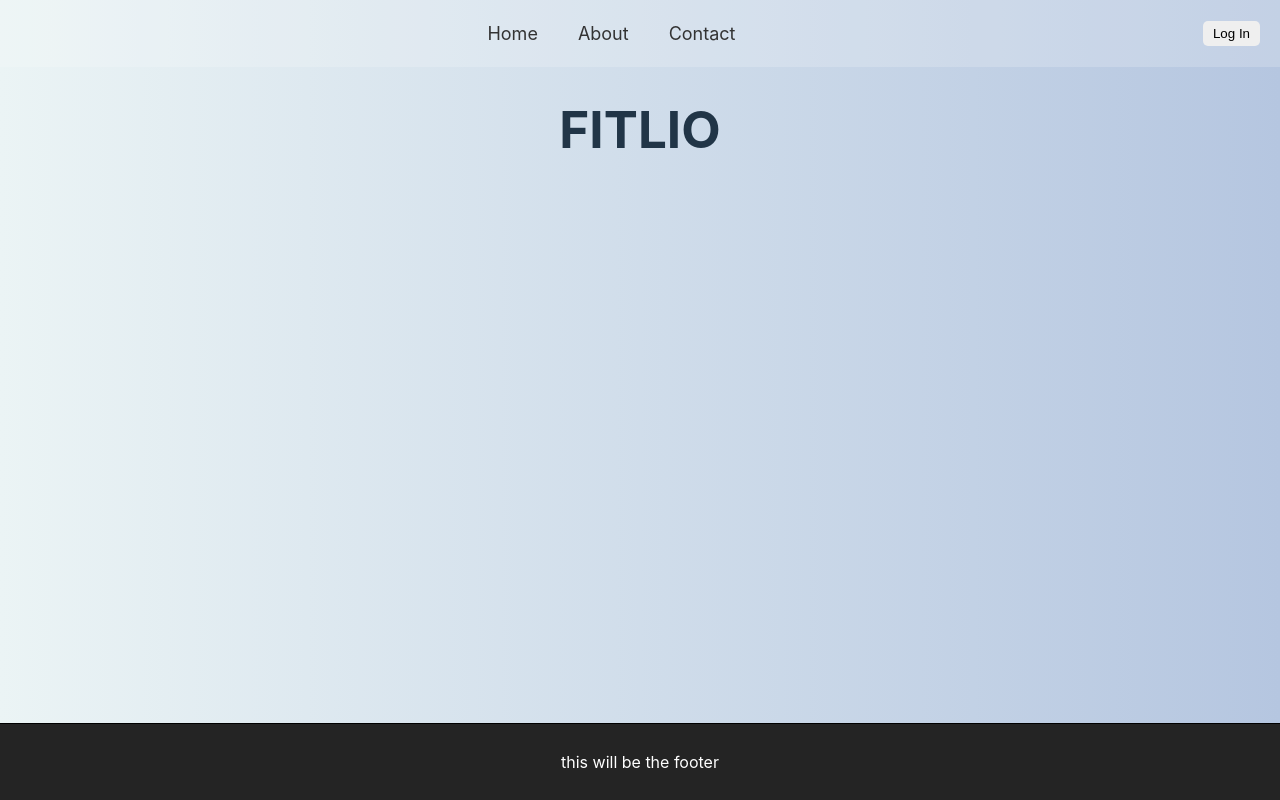
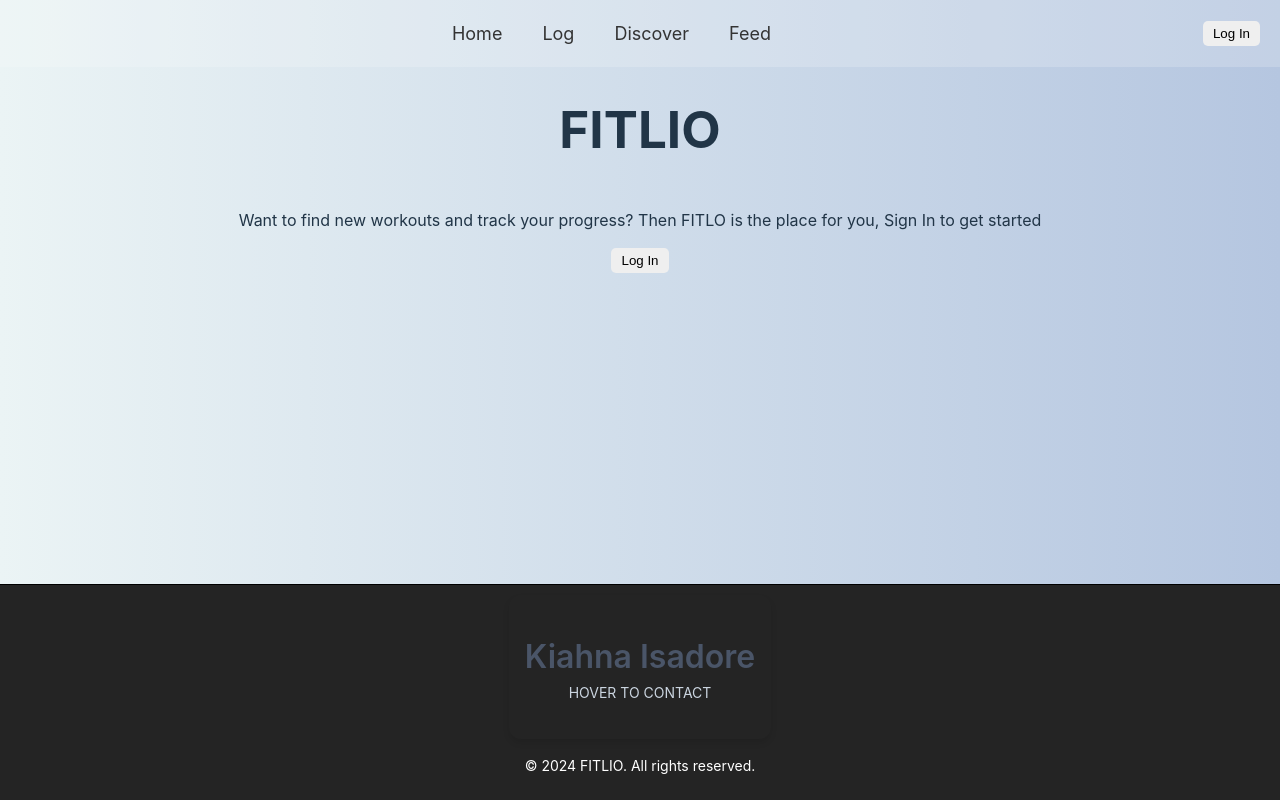
Before and after one commit to Kisadore/FITLOI, a React (Vite) app in the folder FITLOI-UI/: page / in a window 1280 px wide. Built offline with nearby package versions, Linux system fonts and the light colour scheme.

Commit message:
update footer, added about me links

```diff
--- a/FITLOI-UI/src/Components/Footer/Footer.css
+++ b/FITLOI-UI/src/Components/Footer/Footer.css
@@ -1,10 +1,93 @@
 .footer-box {
     display: flex;
+    flex-direction: column;
     justify-content: center;
     align-items: center;
     background-color: #242424;
     color: #fff;
     padding: 10px;
     border-top: 0.5px solid black;
-    /* width: 100%; */
 }
+.hover-to-contact{
+    margin-top: -20px;
+    margin-bottom: 20px;
+}
+
+.profile-card {
+    /* margin-left:auto; */
+    display: flex;
+    flex-direction: column;
+    align-items: center;
+    border-radius: 0.75rem;
+    overflow: hidden;
+    text-align: center;
+    padding: 1rem;
+    max-width: 24rem;
+    position: relative;
+    transition: all 0.5s ease;
+    box-shadow: 0 4px 6px rgba(0, 0, 0, 0.1);
+}
+
+.profile-card:hover {
+    box-shadow: 0 15px 25px rgba(0, 0, 0, 0.2);
+}
+
+.profile-card-content {
+    position: relative;
+    z-index: 1; /* Ensure content is above the icons */
+}
+
+.profile-card-content h1 {
+    font-weight: 600;
+    color: #4a5568;
+}
+
+.profile-card-content p {
+    color: #cbd5e0;
+    font-size: 0.875rem;
+}
+
+.social-icons {
+    display: flex;
+    align-items: center;
+    gap: 0.75rem;
+    justify-content: center;
+    position: absolute;
+    bottom: 0rem;
+    width: 100%;
+    opacity: 0;
+    transition: opacity 0.5s ease, transform 0.5s ease;
+    z-index: 0;
+    padding:5px;
+}
+
+.profile-card:hover .social-icons {
+    opacity: 1;
+}
+
+.icon {
+    display: flex;
+    gap: 0.75rem;
+    font-size: 1.5rem;
+    background-color: #4a5568;
+    color: #ffffff;
+    padding: 0.25rem;
+    border-radius: 9999px;
+    box-shadow: 0 1px 2px rgba(0, 0, 0, 0.1);
+    transition: transform 0.5s ease;
+}
+
+.icon:hover {
+    transform: scale(1.1);
+}
+
+.icon svg {
+    width: 1em;
+    height: 1em;
+}
+
+.copyright {
+    text-align: center;
+    margin-top: 1rem;
+    font-size: 0.875rem;
+}
--- a/FITLOI-UI/src/Components/Footer/Footer.jsx
+++ b/FITLOI-UI/src/Components/Footer/Footer.jsx
@@ -3,13 +3,37 @@ import "./Footer.css";
 
 function Footer() {
     return (
-        <>
-            <footer className="footer-box">
-                <p>this will be the footer</p>
-                {/* <p className="copyright">© 2024 Futureforce Tech Launchpad</p> */}
-            </footer>
+        <footer className="footer-box">
+            {/* <div className="footer-website-name">
+                <h1 className="footer-name">FITLO</h1>
+            </div> */}
+            <div className="profile-card">
+                <div className="profile-card-content">
+                    <h1 className="footer-name">Kiahna Isadore</h1>
+                    <p className="hover-to-contact">HOVER TO CONTACT</p>
+                </div>
+                <div className="social-icons">
+                    <a href="https://github.com/Kisadore" className="icon">
+                        <svg width="1em" height="1em" fill="currentColor" viewBox="0 0 1024 1024">
+                            <path d="M511.6 76.3C264.3 76.2 64 276.4 64 523.5 64 718.9 189.3 885 363.8 946c23.5 5.9 19.9-10.8 19.9-22.2v-77.5c-135.7 15.9-141.2-73.9-150.3-88.9C215 726 171.5 718 184.5 703c30.9-15.9 62.4 4 98.9 57.9 26.4 39.1 77.9 32.5 104 26 5.7-23.5 17.9-44.5 34.7-60.8-140.6-25.2-199.2-111-199.2-213 0-49.5 16.3-95 48.3-131.7-20.4-60.5 1.9-112.3 4.9-120 58.1-5.2 118.5 41.6 123.2 45.3 33-8.9 70.7-13.6 112.9-13.6 42.4 0 80.2 4.9 113.5 13.9 11.3-8.6 67.3-48.8 121.3-43.9 2.9 7.7 24.7 58.3 5.5 118 32.4 36.8 48.9 82.7 48.9 132.3 0 102.2-59 188.1-200 212.9a127.5 127.5 0 0138.1 91v112.5c.8 9 0 17.9 15 17.9 177.1-59.7 304.6-227 304.6-424.1 0-247.2-200.4-447.3-447.5-447.3z"></path>
+                        </svg>
+                    </a>
+                    <a href="mailto:kiahnaisadore@gmail.com" className="icon">
+                        <svg width="1em" height="1em" viewBox="0 0 24 24" stroke="currentColor" fill="none">
+                            <path d="M4 4h16c1.1 0 2 .9 2 2v12c0 1.1-.9 2-2 2H4c-1.1 0-2-.9-2-2V6c0-1.1.9-2 2-2z"></path>
+                            <path d="M22 6l-10 7L2 6"></path>
+                        </svg>
+                    </a>
+                    <a href="https://www.linkedin.com/in/kiahna-isadore/" className="icon">
+                        <svg width="1em" height="1em" fill="currentColor" viewBox="0 0 960 1000">
+                            <path d="M480 20c133.333 0 246.667 46.667 340 140s140 206.667 140 340c0 132-46.667 245-140 339S613.333 980 480 980c-132 0-245-47-339-141S0 632 0 500c0-133.333 47-246.667 141-340S348 20 480 20M362 698V386h-96v312h96m-48-352c34.667 0 52-16 52-48s-17.333-48-52-48c-14.667 0-27 4.667-37 14s-15 20.667-15 34c0 32 17.333 48 52 48m404 352V514c0-44-10.333-77.667-31-101s-47.667-35-81-35c-44 0-76 16.667-96 50h-2l-6-42h-84c1.333 18.667 2 52 2 100v212h98V518c0-12 1.333-20 4-24 8-25.333 24.667-38 50-38 32 0 48 22.667 48 68v174h98"></path>
+                        </svg>
+                    </a>
+                </div>
+            </div>
+            <p className="copyright">© 2024 FITLIO. All rights reserved.</p>
+        </footer>
+    );
+}
 
-        </>
-    )
-}
-export default Footer
+export default Footer;
--- a/FITLOI-UI/src/Components/Header/Header.css
+++ b/FITLOI-UI/src/Components/Header/Header.css
@@ -32,8 +32,8 @@
     color: #333;
 }
 .nav-item a:hover {
-    /* color: #555; */
-    color: pink;
+    color: #555;
+    /* color: pink; */
 }
 .login-button{
     border-radius: 5px;
--- a/FITLOI-UI/src/Components/Header/Header.jsx
+++ b/FITLOI-UI/src/Components/Header/Header.jsx
@@ -3,6 +3,8 @@ import "./Header.css";
 import { useNavigate, useLocation, Link } from "react-router-dom";
 
 function Header(){
+
+    const navigate = useNavigate();
     return (
         <>
             <header className="header">
@@ -14,13 +16,18 @@ function Header(){
                             </Link>
                         </li>
                         <li className="nav-item">
-                            <Link to={`/about`} className="about-name-link">
-                                About
+                            <Link to={`/log`} className="about-name-link">
+                                Log
                             </Link>
                         </li>
                         <li className="nav-item">
-                            <Link to={`/contact`} className="contack-name-link">
-                                Contact
+                            <Link to={`/discover`} className="contack-name-link">
+                                Discover
+                            </Link>
+                        </li>
+                        <li className="nav-item">
+                            <Link to={`/feed`} className="feed-name-link">
+                                Feed
                             </Link>
                         </li>
                     </ul>
--- a/FITLOI-UI/src/Components/Homepage/Homepage.jsx
+++ b/FITLOI-UI/src/Components/Homepage/Homepage.jsx
@@ -1,10 +1,12 @@
 import React from "react";
 import "./Homepage.css";
+import Info from "../Info/Info";
 
 function Homepage() {
     return (
         <>
             <h1 className="title">FITLIO</h1>
+            <Info/>
         </>
     )
 }
--- /dev/null
+++ b/FITLOI-UI/src/Components/Info/Info.css
@@ -0,0 +1,22 @@
+.info-text {
+    display: flex;
+    flex-direction: column;
+    justify-content: center;
+    align-items: center;
+    text-align: center;
+}
+
+.info-prompt {
+    /* display: flex;
+    align-items: center;
+    justify-content: center;
+    width: 100%;  */
+}
+
+.login-info-button {
+    border-radius: 5px;
+    border:none;
+    padding: 5px 10px;
+    cursor: pointer;
+
+}
--- /dev/null
+++ b/FITLOI-UI/src/Components/Info/Info.jsx
@@ -0,0 +1,19 @@
+import React from "react";
+import { useNavigate, useLocation, Link } from "react-router-dom";
+import "./Info.css";
+
+function Info() {
+
+    const navigate = useNavigate();
+
+    return (
+        <>
+            {/* <h1 className="">hi</h1> */}
+            <div className="info-text">
+                <p className="info-prompt">Want to find new workouts and track your progress? Then FITLO is the place for you, Sign In to get started</p>
+                <button className="login-info-button" onClick={() => navigate('/login')}>Log In</button>
+            </div>
+        </>
+    )
+}
+export default Info
```
Also changed, not shown: FITLOI-UI/src/App.jsx (+7 -0 lines).
